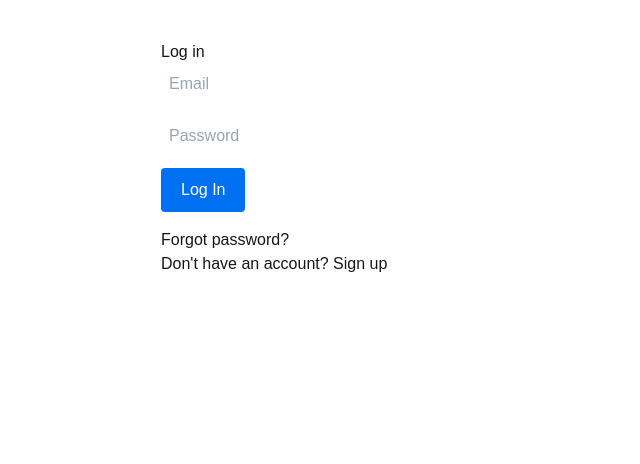
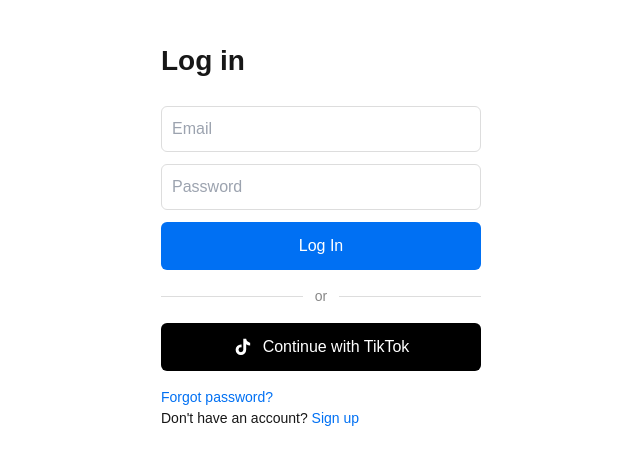
Before and after one commit to thenovarfounder-del/traffikfuel, a Next.js app: page /login in a window 1280 px wide. Shown: the top 464 px of the page, without its empty margins (319-959 px from the left). Built offline with nearby package versions, Linux system fonts and the light colour scheme; no server answers.

Commit message:
Add TikTok login button

```diff
--- a/src/app/login/page.tsx
+++ b/src/app/login/page.tsx
@@ -1,24 +1,20 @@
 'use client'
 import { useState } from 'react'
+import { useRouter } from 'next/navigation'
 import { supabase } from '@/lib/supabase'
-import { useRouter } from 'next/navigation'
 
 export default function LoginPage() {
-  const router = useRouter()
   const [email, setEmail] = useState('')
   const [password, setPassword] = useState('')
   const [error, setError] = useState('')
   const [loading, setLoading] = useState(false)
+  const router = useRouter()
 
   const handleLogin = async () => {
+    setLoading(true)
     setError('')
-    setLoading(true)
     const { data, error } = await supabase.auth.signInWithPassword({ email, password })
-    if (error) {
-      setError(error.message)
-      setLoading(false)
-      return
-    }
+    if (error) { setError(error.message); setLoading(false); return }
     if (!data.user?.email_confirmed_at) {
       setError('Please verify your email before logging in.')
       setLoading(false)
@@ -27,25 +23,66 @@ export default function LoginPage() {
     router.push('/dashboard')
   }
 
+  const handleTikTokLogin = () => {
+    const clientKey = process.env.NEXT_PUBLIC_TIKTOK_CLIENT_KEY
+    const redirectUri = 'https://www.traffikfuel.com/auth/callback'
+    const scope = 'user.info.basic'
+    const state = Math.random().toString(36).substring(7)
+    const tiktokAuthUrl = `https://www.tiktok.com/v2/auth/authorize?client_key=${clientKey}&scope=${scope}&response_type=code&redirect_uri=${encodeURIComponent(redirectUri)}&state=${state}`
+    window.location.href = tiktokAuthUrl
+  }
+
   return (
     <main style={{ padding: '40px', maxWidth: '400px', margin: '0 auto' }}>
-      <h1>Log in</h1>
-      <input type="email" placeholder="Email" value={email}
-        onChange={e => setEmail(e.target.value)}
-        style={{ display: 'block', width: '100%', marginBottom: '12px', padding: '8px' }} />
-      <input type="password" placeholder="Password" value={password}
-        onChange={e => setPassword(e.target.value)}
-        style={{ display: 'block', width: '100%', marginBottom: '12px', padding: '8px' }} />
+      <h1 style={{ marginBottom: '24px', fontSize: '28px', fontWeight: '700' }}>Log in</h1>
+
+      <input
+        type="email"
+        placeholder="Email"
+        value={email}
+        onChange={(e) => setEmail(e.target.value)}
+        style={{ display: 'block', width: '100%', marginBottom: '12px', padding: '10px', borderRadius: '6px', border: '1px solid #ddd', fontSize: '16px', boxSizing: 'border-box' }}
+      />
+      <input
+        type="password"
+        placeholder="Password"
+        value={password}
+        onChange={(e) => setPassword(e.target.value)}
+        style={{ display: 'block', width: '100%', marginBottom: '12px', padding: '10px', borderRadius: '6px', border: '1px solid #ddd', fontSize: '16px', boxSizing: 'border-box' }}
+      />
+
       {error && <p style={{ color: 'red', marginBottom: '12px' }}>{error}</p>}
-      <button onClick={handleLogin} disabled={loading}
-        style={{ padding: '10px 20px', background: '#0070f3', color: 'white',
-          border: 'none', borderRadius: '4px', cursor: 'pointer' }}>
+
+      <button
+        onClick={handleLogin}
+        disabled={loading}
+        style={{ display: 'block', width: '100%', padding: '12px', background: '#0070f3', color: 'white', border: 'none', borderRadius: '6px', fontSize: '16px', cursor: 'pointer', marginBottom: '12px' }}
+      >
         {loading ? 'Logging in...' : 'Log In'}
       </button>
-      <p style={{ marginTop: '16px' }}>
-        <a href="/reset-password">Forgot password?</a>
+
+      <div style={{ display: 'flex', alignItems: 'center', margin: '16px 0' }}>
+        <div style={{ flex: 1, height: '1px', background: '#ddd' }} />
+        <span style={{ margin: '0 12px', color: '#888', fontSize: '14px' }}>or</span>
+        <div style={{ flex: 1, height: '1px', background: '#ddd' }} />
+      </div>
+
+      <button
+        onClick={handleTikTokLogin}
+        style={{ display: 'flex', alignItems: 'center', justifyContent: 'center', gap: '10px', width: '100%', padding: '12px', background: '#000', color: 'white', border: 'none', borderRadius: '6px', fontSize: '16px', cursor: 'pointer', marginBottom: '16px' }}
+      >
+        <svg width="20" height="20" viewBox="0 0 24 24" fill="white">
+          <path d="M19.59 6.69a4.83 4.83 0 01-3.77-4.25V2h-3.45v13.67a2.89 2.89 0 01-2.88 2.5 2.89 2.89 0 01-2.89-2.89 2.89 2.89 0 012.89-2.89c.28 0 .54.04.79.1V9.01a6.33 6.33 0 00-.79-.05 6.34 6.34 0 00-6.34 6.34 6.34 6.34 0 006.34 6.34 6.34 6.34 0 006.33-6.34V8.69a8.18 8.18 0 004.78 1.52V6.75a4.85 4.85 0 01-1.01-.06z"/>
+        </svg>
+        Continue with TikTok
+      </button>
+
+      <p style={{ marginTop: '8px', fontSize: '14px' }}>
+        <a href="/reset-password" style={{ color: '#0070f3' }}>Forgot password?</a>
       </p>
-      <p>Don&apos;t have an account? <a href="/signup">Sign up</a></p>
+      <p style={{ fontSize: '14px' }}>
+        Don&apos;t have an account? <a href="/signup" style={{ color: '#0070f3' }}>Sign up</a>
+      </p>
     </main>
   )
 }
```
